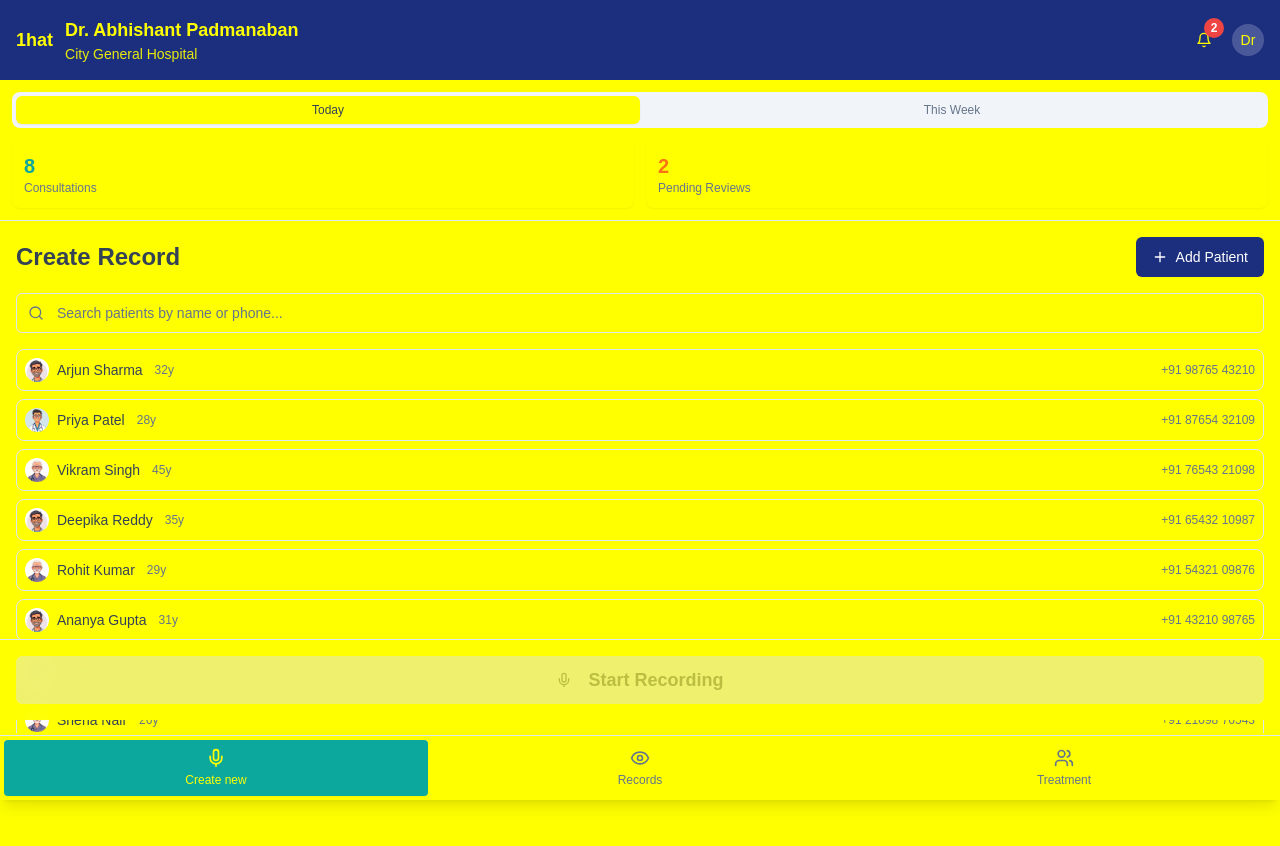
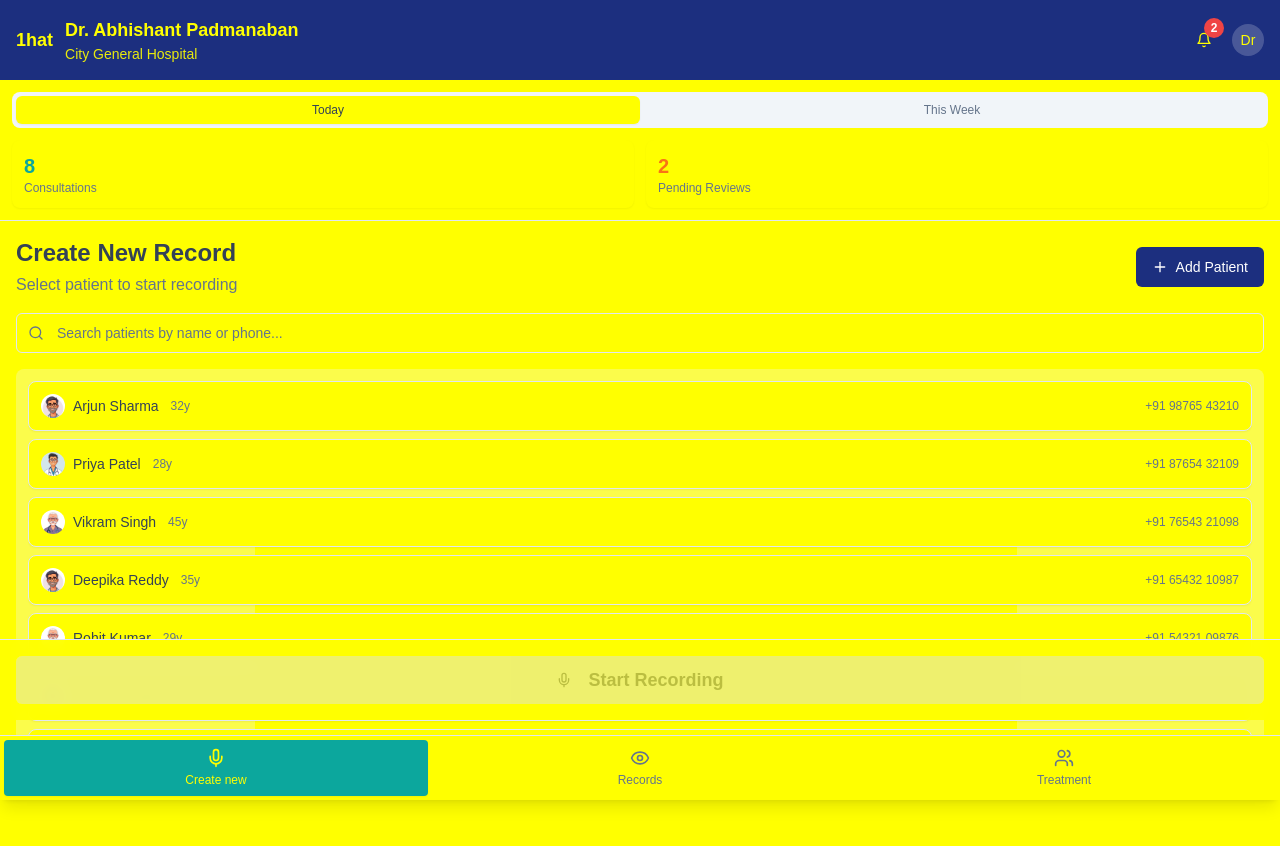
Before and after one commit to kpurusho1/onehatmockup, a React (Vite) app: page /mobile in a window 1280 px wide. Shown: the top 846 px of the page. Built offline with nearby package versions, Linux system fonts and the light colour scheme; a web font is replaced by a local one.

Commit message:
Update create record screen
Change "Create Record" to "Create New Record" and add "select patient to start recording" text.

```diff
--- a/src/components/mobile/CreateRecordTab.tsx
+++ b/src/components/mobile/CreateRecordTab.tsx
@@ -343,7 +343,10 @@ export default function CreateRecordTab() {
       <div className="relative h-full">
         <div className="p-4 space-y-4 h-full pb-32">
           <div className={`flex items-center justify-between transition-all ${selectedPatientId ? 'opacity-30 pointer-events-none' : ''}`}>
-            <h2 className="text-2xl font-bold">Create Record</h2>
+            <div>
+              <h2 className="text-2xl font-bold">Create New Record</h2>
+              <p className="text-muted-foreground mt-1">Select patient to start recording</p>
+            </div>
             <Button
               onClick={() => setShowAddPatient(true)}
               className="flex items-center gap-2 text-white"
@@ -365,11 +368,12 @@ export default function CreateRecordTab() {
             />
           </div>
 
+          <div className="bg-muted/30 rounded-lg p-3">
             <div className="space-y-2 max-h-96 overflow-y-auto">
               {filteredPatients.map((patient) => (
                 <div
                   key={patient.id}
-                className={`relative flex items-center p-2 border rounded-lg cursor-pointer transition-all ${
+                  className={`relative flex items-center p-3 bg-background border rounded-lg cursor-pointer transition-all shadow-sm ${
                     selectedPatientId === patient.id
                       ? 'border-primary bg-primary/5 z-10'
                       : selectedPatientId
@@ -396,6 +400,7 @@ export default function CreateRecordTab() {
                   </div>
                 </div>
               ))}
+            </div>
           </div>
         </div>
 
```
Lines whose indentation alone changed are shown as unchanged.
